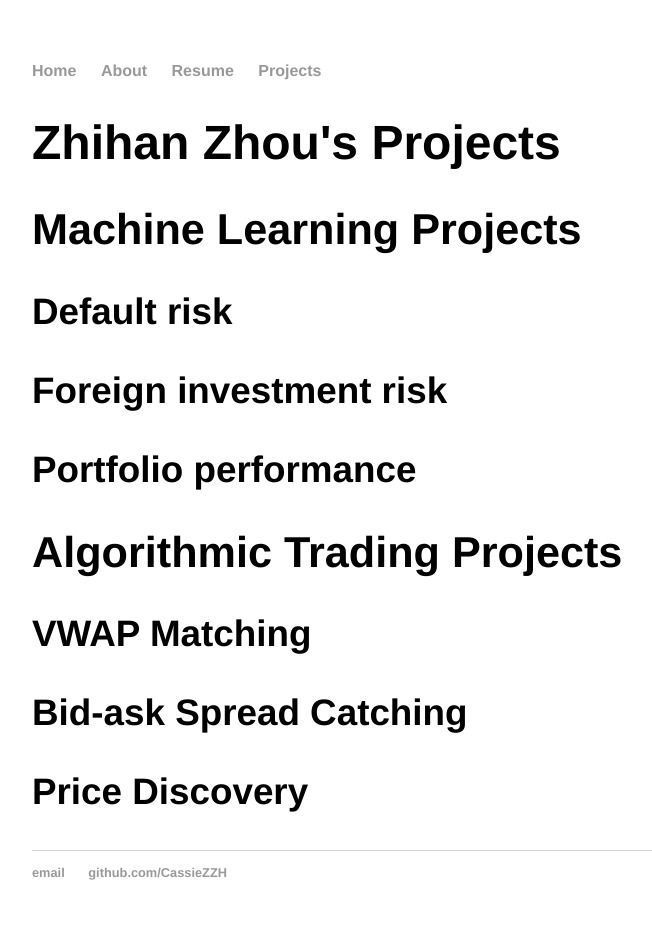
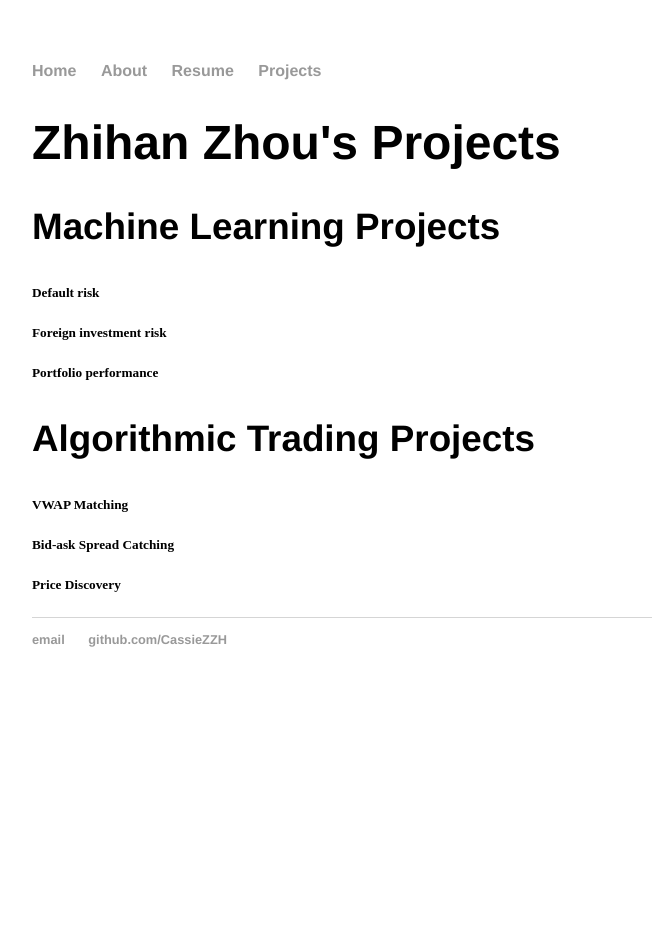
Before and after one commit to CassieZZH/CassieZZH.github.io, a Jekyll site: the page built from projects/index.html, in a window 1280 px wide. Shown: the whole page, without its empty margins (160-812 px from the left). Built offline with Jekyll 4.4.1, drawn with Linux system fonts in a browser that asks for light colours; after the commit the page ends 900 px from its top, so only the background shows below that.

```diff
--- a/projects/index.html
+++ b/projects/index.html
@@ -6,26 +6,26 @@ title: Zhihan Zhou's Projects
 <div class="projects">
     <h1>Zhihan Zhou's Projects</h1>
 
-    <h2>Machine Learning Projects</h2>
+    <h3>Machine Learning Projects</h3>
 
-    <h3>Default risk</h3>
+    <h5>Default risk</h5>
     <p>
 
-    <h3>Foreign investment risk</h3>
+    <h5>Foreign investment risk</h5>
     <p>
 
-    <h3>Portfolio performance</h3>
+    <h5>Portfolio performance</h5>
     <p>
 
-    <h2>Algorithmic Trading Projects</h2>
+    <h3>Algorithmic Trading Projects</h3>
 
-    <h3>VWAP Matching</h3>
+    <h5>VWAP Matching</h5>
     <p>
 
-    <h3>Bid-ask Spread Catching</h3>
+    <h5>Bid-ask Spread Catching</h5>
     <p>
 
-    <h3>Price Discovery</h3>
+    <h5>Price Discovery</h5>
     <p>
 
 </div>
```
